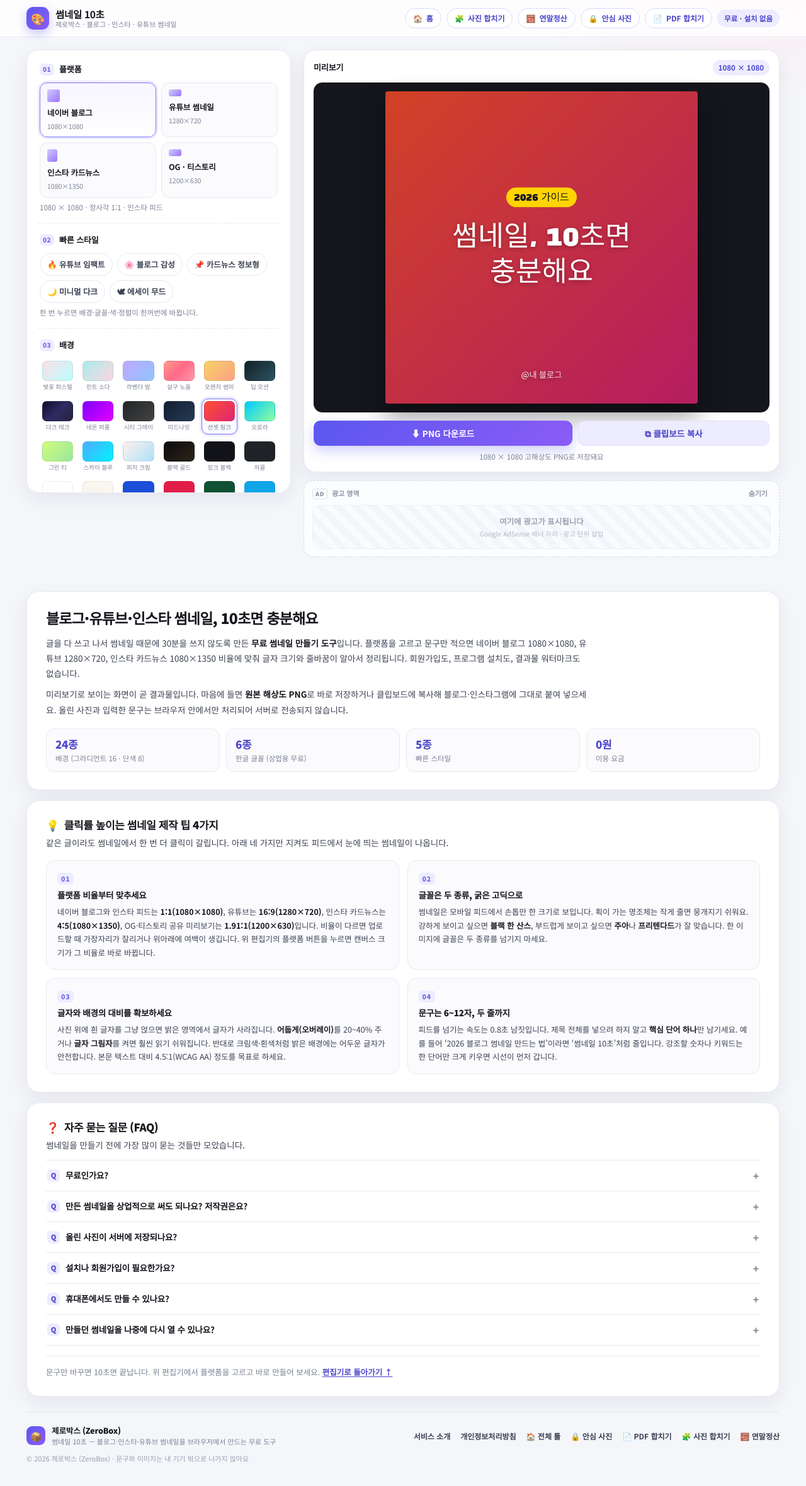
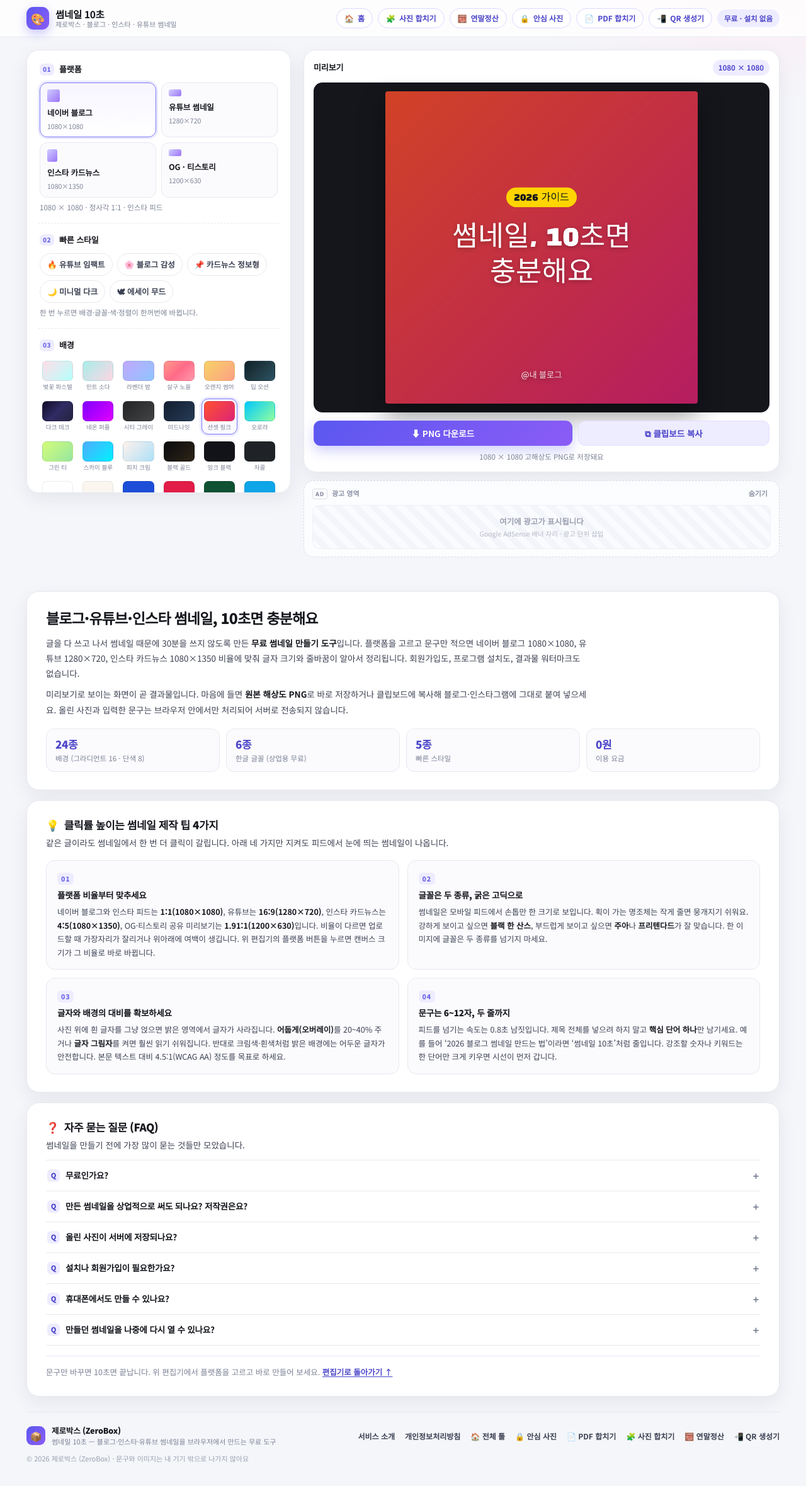
Before and after one commit to mydaesu-lab/thumb-maker, a plain HTML site: page index.html in a window 1280 px wide. Shown: the whole page at 63% size. Drawn offline with Linux system fonts and the light colour scheme; a web font is replaced by a local one.

Commit message:
형제 툴 링크에 감성 커스텀 QR코드 생성기(/qr-maker/) 추가

```diff
--- a/index.html
+++ b/index.html
@@ -424,6 +424,7 @@
       <a class="sibling-link" href="https://mydaesu-lab.github.io/tax-calc/" title="2026 연말정산 · 고향사랑기부제 절세 계산기"><span aria-hidden="true">🧮</span><span>연말정산</span></a>
       <a class="sibling-link" href="https://mydaesu-lab.github.io/safe-photo/" title="안심 사진 편집기 — 사진 속 개인정보 가리기"><span aria-hidden="true">🔒</span><span>안심 사진</span></a>
       <a class="sibling-link" href="https://mydaesu-lab.github.io/pdf-tools/" title="안심 PDF 합치기 · 페이지 빼기"><span aria-hidden="true">📄</span><span>PDF 합치기</span></a>
+      <a class="sibling-link" href="https://mydaesu-lab.github.io/qr-maker/" title="감성 커스텀 QR코드 생성기"><span aria-hidden="true">📲</span><span>QR 생성기</span></a>
       <span class="free-pill">무료 · 설치 없음</span>
     </div>
   </div>
@@ -699,6 +700,7 @@
       <a class="foot-link" href="https://mydaesu-lab.github.io/pdf-tools/">📄 PDF 합치기</a>
       <a class="foot-link" href="https://mydaesu-lab.github.io/photo-merge/">🧩 사진 합치기</a>
       <a class="foot-link" href="https://mydaesu-lab.github.io/tax-calc/">🧮 연말정산</a>
+      <a class="foot-link" href="https://mydaesu-lab.github.io/qr-maker/">📲 QR 생성기</a>
     </nav>
     <p class="foot-copy">© 2026 제로박스 (ZeroBox) · 문구와 이미지는 내 기기 밖으로 나가지 않아요</p>
   </div>
```
